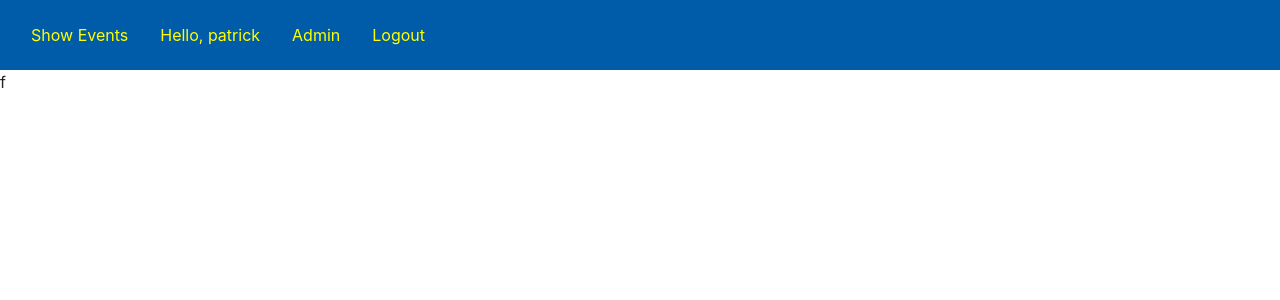
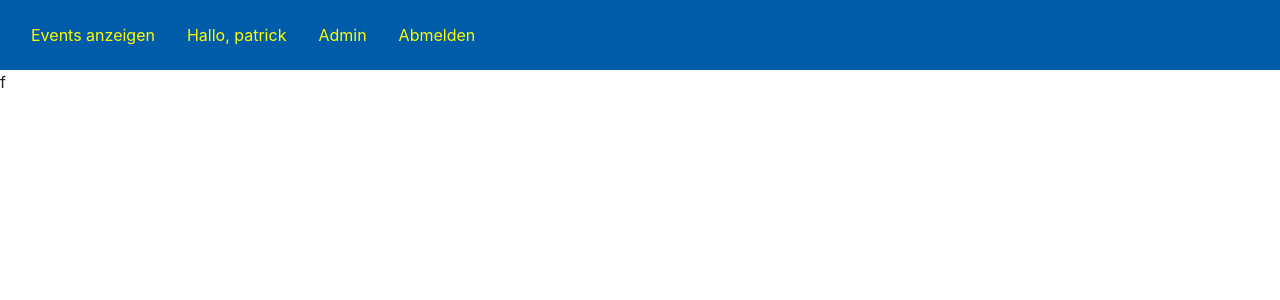
Before and after one commit to patibo/CoronaTracking, a Django app: page / in a window 1280 px wide. Shown: the top 300 px of the page. Run offline with Django 3.2, Linux system fonts and the light colour scheme; a user stored in the database is signed in; data that the repository does not hold is empty; some libraries are stand-ins or nearby versions.

Commit message:
corona trackin website

```diff
--- a/django/python corona tracking website/app/templates/login.html
+++ b/django/python corona tracking website/app/templates/login.html
@@ -102,7 +102,9 @@
 
 
 </style>
+
 <div class="box">
+    <h2>Login</h2>
 <div class="inputBox">
       <label for="id_username">Username:</label>
       <input type="text" name="username" class="form-control" autofocus="" required="" id="id_username" maxlength="150">
--- a/django/python corona tracking website/app/templates/nav.html
+++ b/django/python corona tracking website/app/templates/nav.html
@@ -16,7 +16,7 @@ color:yellow
  <div class="tab">
 <ul class="nav">
   <li class="nav-item">
-    <a class="nav-link active" href="{% url 'post_list' %}">Show Events</a>
+    <a class="nav-link active" href="{% url 'post_list' %}">Events anzeigen</a>
 
 
   </li>
@@ -25,7 +25,7 @@ color:yellow
 
   {% if user.is_authenticated %}
 
-      <a class="nav-link active" href="{% url 'user_profile' user.id %}">Hello, {{ user.username }}</a>
+      <a class="nav-link active" href="{% url 'user_profile' user.id %}">Hallo, {{ user.username }}</a>
 
     {% if user.is_superuser %}
 
@@ -33,7 +33,7 @@ color:yellow
 
     {% endif %}
 
-      <a class="nav-link active" href="{% url 'logout' %}">Logout</a>
+      <a class="nav-link active" href="{% url 'logout' %}">Abmelden</a>
 
   {% else %}
 
--- a/django/python corona tracking website/app/templates/user_profile_update.html
+++ b/django/python corona tracking website/app/templates/user_profile_update.html
@@ -43,10 +43,10 @@
       </div>
       <div class="custom-file">
         <input type="file" name="avatar" id="id_avatar" class="custom-file-input">
-        <label class="custom-file-label" for="inputGroupFile01">Choose file</label>
+        <label class="custom-file-label" for="inputGroupFile01">Datei wählen</label>
       </div>
     </div>
-    <input style="margin-top:20px;" class="btn btn-secondary" type="submit" value="Update profile" />
+    <input style="margin-top:20px;" class="btn btn-secondary" type="submit" value="Profil updaten" />
   </form>
 {% endblock %}
 
```
